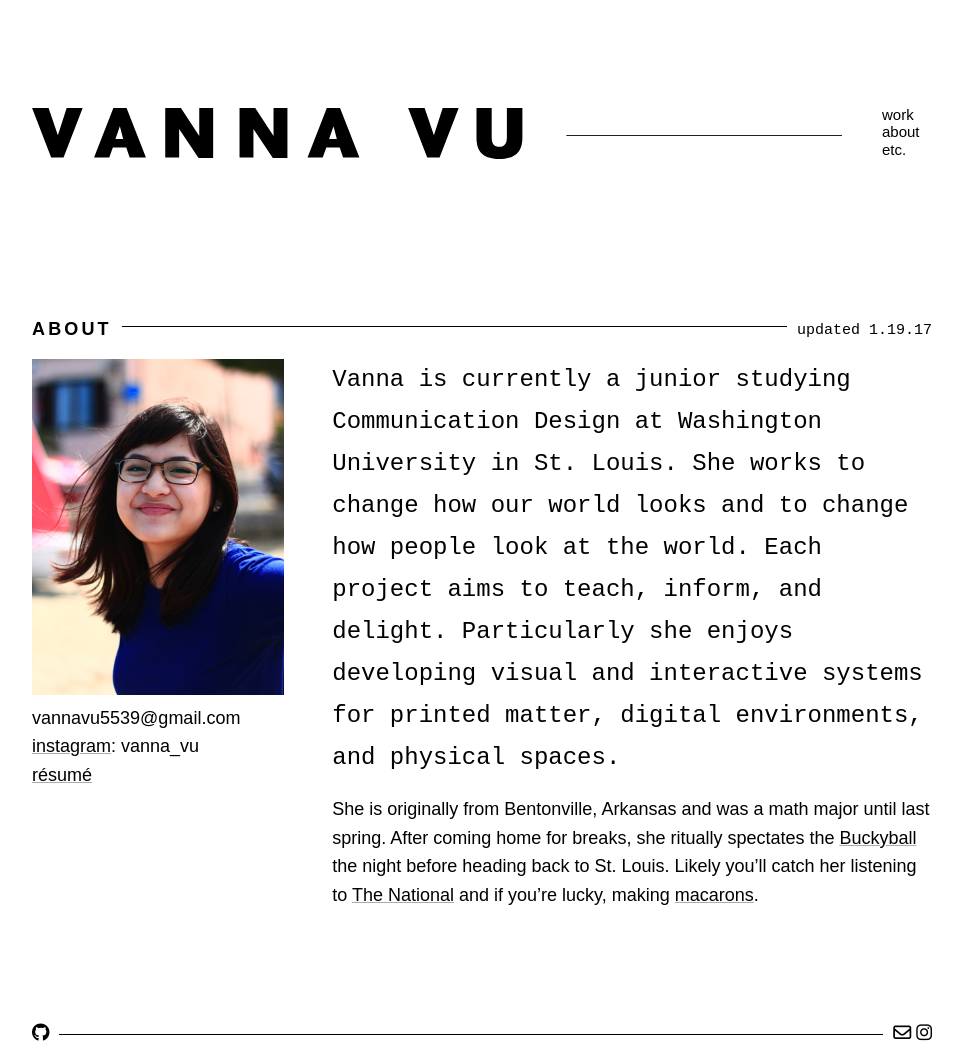
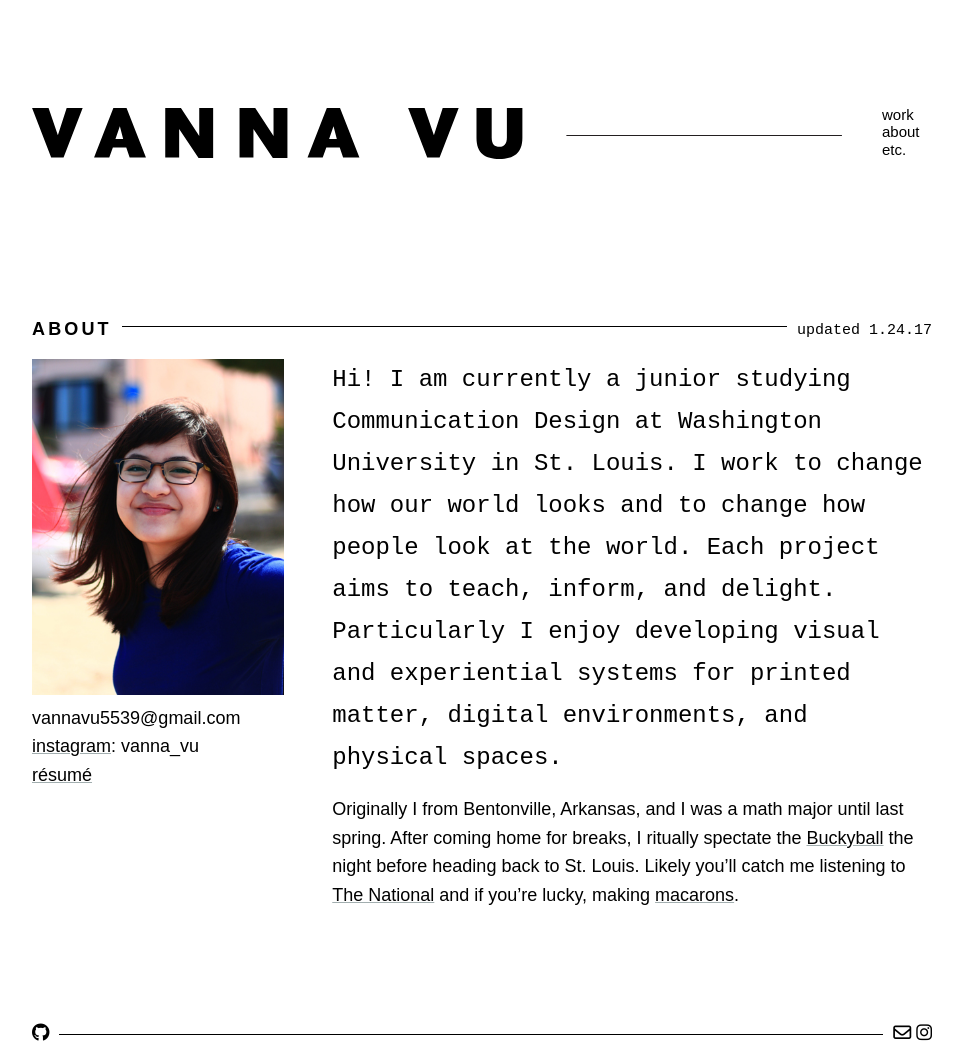
Before and after one commit to vannavu/vannavu.github.io, a Jekyll site: the page built from about.md, in a window 1280 px wide. Shown: the whole page, without its empty margins (158-1121 px from the left). Built offline with Jekyll 4.4.1, drawn with Linux system fonts in a browser that asks for light colours; nearby versions of some CDN libraries; some web fonts are replaced.

Commit message:
updated about

```diff
--- a/about.md
+++ b/about.md
@@ -3,13 +3,13 @@ title: — about
 layout: default
 ---
 
-<h1 id="about"><span id="title">About</span><span id="date">updated 1.19.17</span></h1>
+<h1 id="about"><span id="title">About</span><span id="date">updated 1.24.17</span></h1>
 
 >![portrait](/images/portrait.jpg)
 vannavu5539@gmail.com
 [instagram](http://instagram.com/vanna_vu){:target="_blank}: vanna_vu
 [r&eacute;sum&eacute;](/documents/resume_spring18_vannavu.pdf){:target="_blank"}
 
-## Vanna is currently a junior studying Communication Design at Washington University in St. Louis. She works to change how our world looks and to change how people look at the world. Each project aims to teach, inform, and delight. Particularly she enjoys developing visual and interactive systems for printed matter, digital environments, and physical spaces.
+## Hi! I am currently a junior studying Communication Design at Washington University in St. Louis. I work to change how our world looks and to change how people look at the world. Each project aims to teach, inform, and delight. Particularly I enjoy developing visual and experiential systems for printed matter, digital environments, and physical spaces.
 
-She is originally from Bentonville, Arkansas and was a math major until last spring. After coming home for breaks, she ritually spectates the [Buckyball](https://crystalbridges.org/blog/welcome-home-buckyball/){:target="_blank"} the night before heading back to St. Louis. Likely you'll catch her listening to [The National](https://www.youtube.com/watch?v=i8yehVUF8h0){:target="_blank"} and if you're lucky, making [macarons](../images/macaronmadness.jpg){:target="_blank"}.
+Originally I from Bentonville, Arkansas, and I was a math major until last spring. After coming home for breaks, I ritually spectate the [Buckyball](https://crystalbridges.org/blog/welcome-home-buckyball/){:target="_blank"} the night before heading back to St. Louis. Likely you'll catch me listening to [The National](https://www.youtube.com/watch?v=i8yehVUF8h0){:target="_blank"} and if you're lucky, making [macarons](../images/macaronmadness.jpg){:target="_blank"}.
```
Also changed, not shown: 1 other file.
